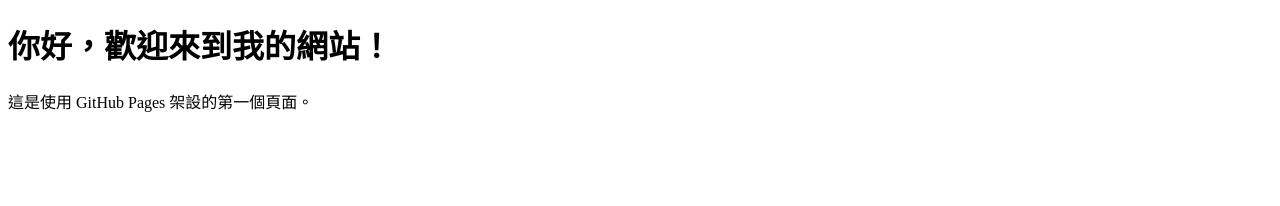
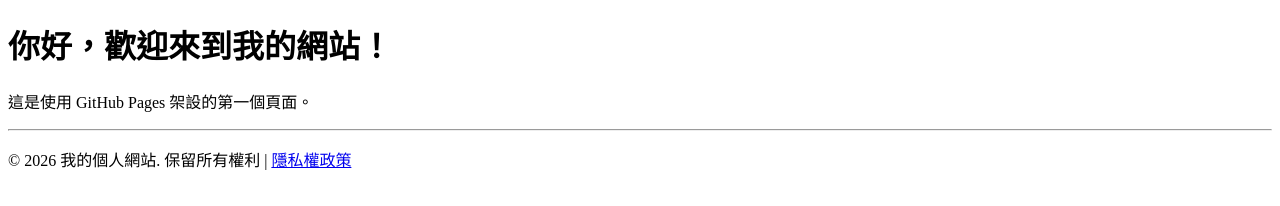
Before and after one commit to wuhsinyu/wuhsinyu.github.io, a plain HTML site: page index.html in a window 1280 px wide. Drawn offline with Linux system fonts and the light colour scheme.

Commit message:
Add footer with copyright and privacy policy link

```diff
--- a/index.html
+++ b/index.html
@@ -7,5 +7,9 @@
 <body>
     <h1>你好，歡迎來到我的網站！</h1>
     <p>這是使用 GitHub Pages 架設的第一個頁面。</p>
+    <footer>
+        <hr>
+        <p>&copy; 2026 我的個人網站. 保留所有權利 | <a href="privacy.html">隱私權政策</a></p>
+    </footer>
 </body>
 </html>
```
